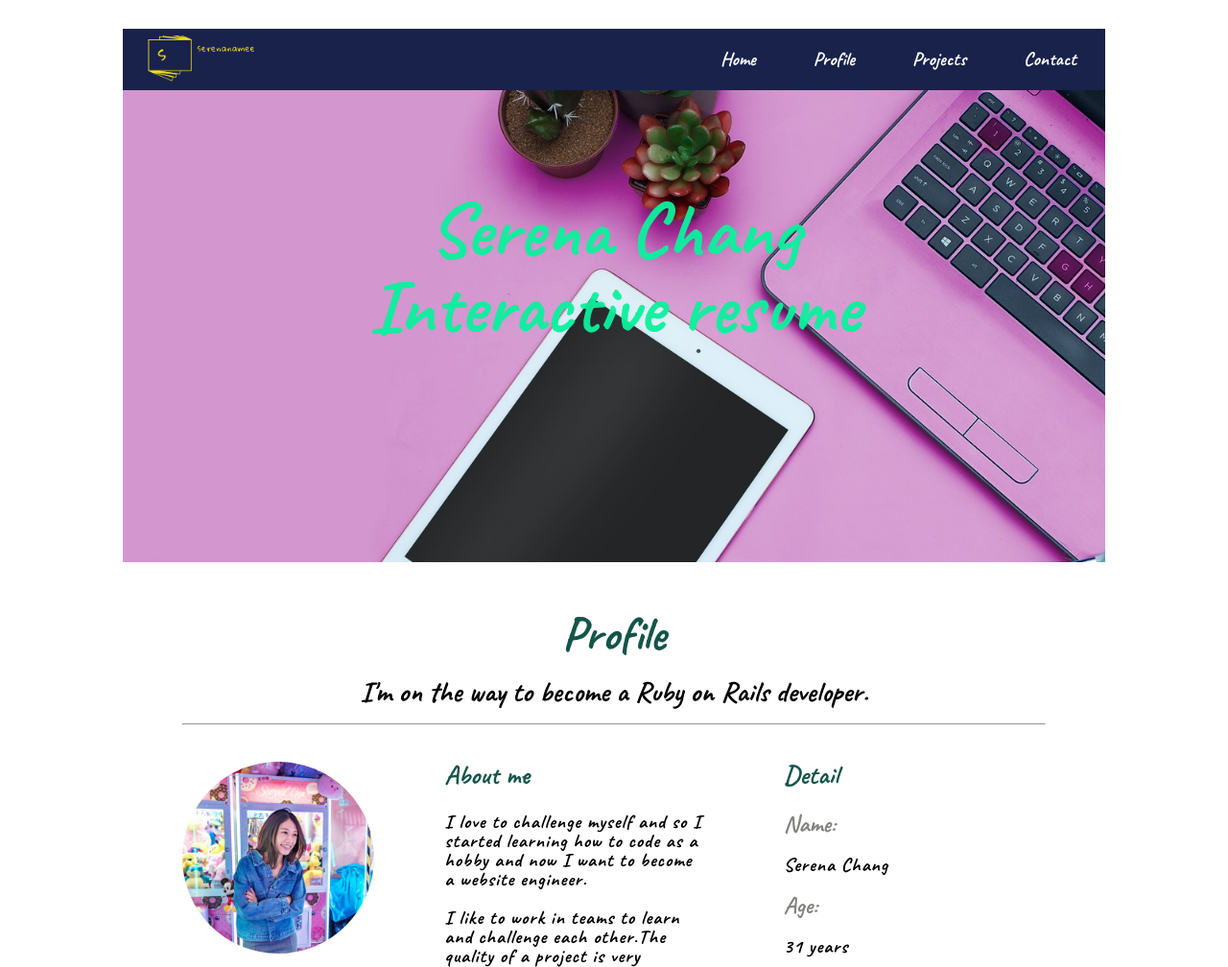
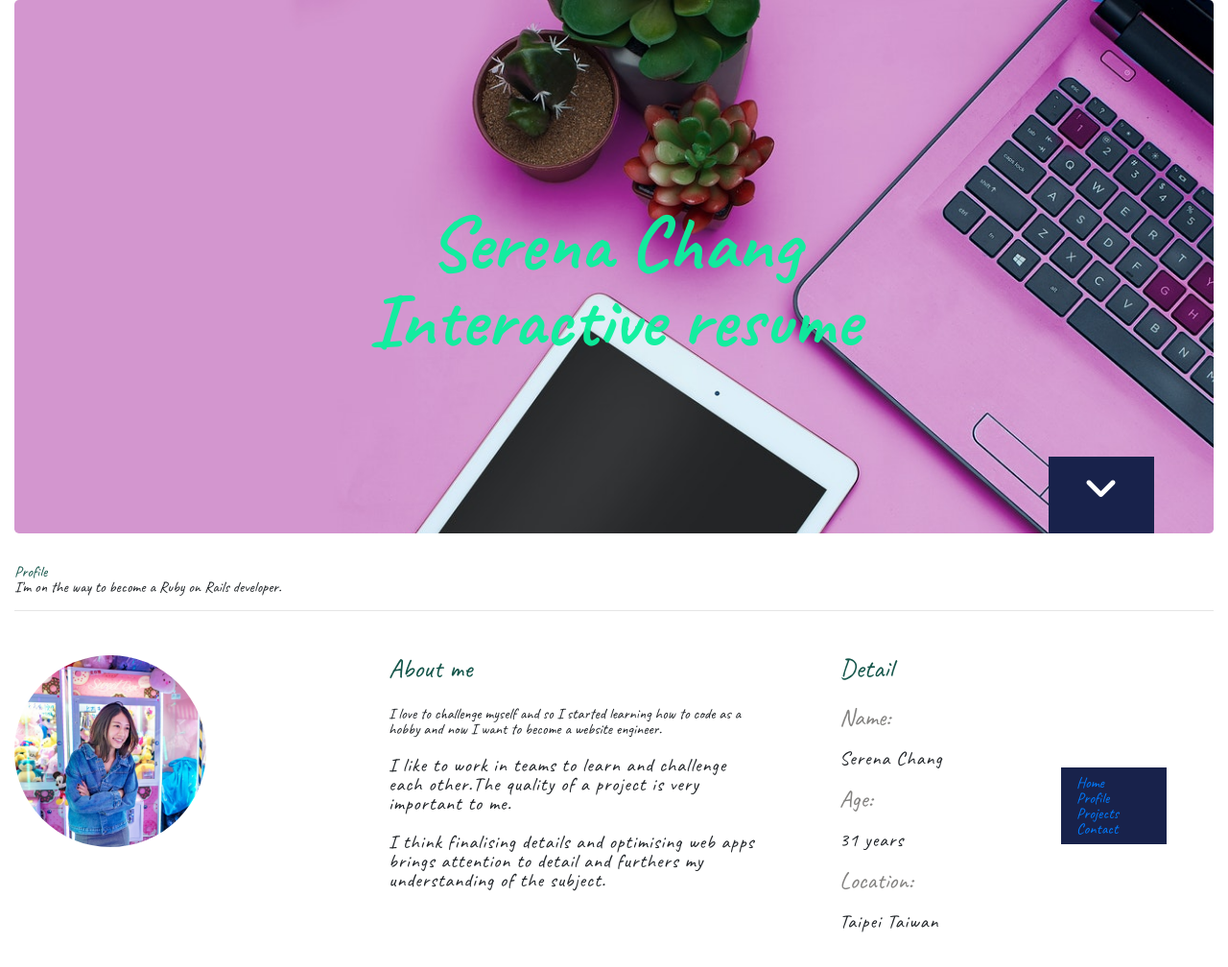
Before and after one commit to serenanamee/mywebsite, a plain HTML site: page index.html in a window 1280 px wide. Shown: the top 1008 px of the page at 96% size. Drawn offline with nearby package versions, Linux system fonts and the light colour scheme.

Commit message:
first commit

```diff
--- a/index.html
+++ b/index.html
@@ -3,28 +3,50 @@
   <head>
     <meta charset="UTF-8" />
     <meta name="viewport" content="width=device-width, initial-scale=1.0" />
+    <link rel="stylesheet" href="https://stackpath.bootstrapcdn.com/bootstrap/4.5.2/css/bootstrap.min.css" integrity="sha384-JcKb8q3iqJ61gNV9KGb8thSsNjpSL0n8PARn9HuZOnIxN0hoP+VmmDGMN5t9UJ0Z" crossorigin="anonymous">
     <link rel="stylesheet" href="style.css" />
-    <link
-      href="https://fonts.googleapis.com/css2?family=Caveat:wght@700&display=swap"
-      rel="stylesheet"
-    />
+<link href="https://fonts.googleapis.com/css2?family=Caveat:wght@400;700&display=swap" rel="stylesheet">
 
-    <title>SerenaLand</title>
+    <script src="https://kit.fontawesome.com/07945c2b29.js" crossorigin="anonymous"></script>
+    <title>Serena</title>
   </head>
   <body>
-    <div class="wrap">
-      <div class="header">
+    <div class="container-fluid">
         <div class="jumbotron">
           <h2>
             Serena Chang <br />
             Interactive resume
           </h2>
+          <a href="#introduction" class="scroll-down">
+            <span>
+              <i class="fas fa-angle-down" ></i>
+           </span>
+          </a>
         </div>
+        <nav class="navbar" >
+            <div class="navbar-header">
+              <button type="button" class="navbar-toggle" data-toggle="collapse" data-target=".navbar-ex1-collapse">
+                <span class="sr-only"></span>
+                <span class="icon-bar"></span>
+                <span class="icon-bar"></span>
+                <span class="icon-bar"></span>
+              </button>
+            <div class="navbar-collapse navbar-ex1-collapse collapse">
+              <ul>
+                <li> <a href="#profile">Profile</a></li>
+                <li> <a href="#experience">Experience</a></li>
+                <li> <a href="#projects">Projects</a></li>
+                <li> <a href="#contact">Contact</a></li>
+              </ul>
+            </div>
+        </nav>
+
+
+
+
+
+
         <div class="navbar">
-          <img src="img/logo.png" alt="logo圖片" height="50px" width="150px" />
-          <h1>
-            <a href="#">serenanamee</a>
-          </h1>
           <ul class="topmenu">
             <li><a href="">Home</a></li>
             <li><a href="">Profile</a></li>
@@ -32,9 +54,7 @@
             <li><a href="">Contact</a></li>
           </ul>
         </div>
-      </div>
-      <div class="container">
-        <div class="profile">
+        <div id="introduction">
           <h3 class="color">Profile</h3>
           <p>I'm on the way to become a Ruby on Rails developer.</p>
           <hr />
@@ -45,7 +65,7 @@
           </div>
           <div class="intro">
             <h4 class="color">About me</h4>
-            <p>
+
               I love to challenge myself and so I started learning how to code
               as a hobby and now I want to become a website engineer.
             </p>
@@ -68,7 +88,6 @@
             <p>Taipei Taiwan</p>
           </div>
         </div>
-      </div>
       <div class="project">
         <h3 class="color">Projects</h3>
       </div>
@@ -76,5 +95,9 @@
         <h3 class="color">Contact</h3>
       </div>
     </div>
+
+    <script src="https://code.jquery.com/jquery-3.5.1.slim.min.js" integrity="sha384-DfXdz2htPH0lsSSs5nCTpuj/zy4C+OGpamoFVy38MVBnE+IbbVYUew+OrCXaRkfj" crossorigin="anonymous"></script>
+    <script src="https://cdn.jsdelivr.net/npm/popper.js@1.16.1/dist/umd/popper.min.js" integrity="sha384-9/reFTGAW83EW2RDu2S0VKaIzap3H66lZH81PoYlFhbGU+6BZp6G7niu735Sk7lN" crossorigin="anonymous"></script>
+    <script src="https://stackpath.bootstrapcdn.com/bootstrap/4.5.2/js/bootstrap.min.js" integrity="sha384-B4gt1jrGC7Jh4AgTPSdUtOBvfO8shuf57BaghqFfPlYxofvL8/KUEfYiJOMMV+rV" crossorigin="anonymous"></script>
   </body>
 </html>
--- a/style.css
+++ b/style.css
@@ -131,12 +131,7 @@ table {
 body {
   font-family: "Caveat", cursive;
 }
-.wrap {
-  width: 1024px;
-  margin: 30px auto;
-  position: relative;
-  text-align: center;
-}
+
 
 .jumbotron {
   position: relative;
@@ -145,50 +140,55 @@ body {
   height: 556px;
 }
 .jumbotron h2 {
-  padding-top: 170px;
+  padding-top: 150px;
   text-align: center;
   font-size: 80px;
   font-weight: 800;
   color: #0bf09cf3;
 }
 
+.jumbotron .scroll-down {
+    height: 80px;
+    width: 110px;
+    display: block;
+    position: absolute;
+    bottom: 0px;
+    right: 5%;
+    background-color: #18224b;
+    text-align: center;
+}
+.jumbotron .scroll-down i {
+    color: #FFFFFF;
+    font-size: 40px;
+    padding-top: 20px;
+    animation: jump 1.5s infinite;
+}
+
+@keyframes jump {
+    0% {
+        transform: translate(0px, 0px);
+    }
+    50% {
+        transform: translate(0px, -9px);
+    }
+    100% {
+        transform: translate(0px, 0px);
+    }
+}
+
 .navbar {
   background-color: #18224b;
   position: absolute;
-  top: 0;
-  left: 0;
-  display: flex;
-  width: 1024px;
-  justify-content: space-between;
-}
-.navbar img {
-  padding: 7px;
-}
-.navbar h1 a {
-  display: block;
-  text-indent: 101%;
-  overflow: hidden;
-  white-space: nowrap;
-  margin-left: 10px;
+  top: 100%;
+  right:5%;
+  width: 110px;
+  z-index: 3;
 }
 
-.topmenu {
-  display: flex;
-  justify-content: space-between;
-  align-items: center;
-}
 
-.topmenu li {
-  padding-right: 30px;
-  padding-left: 30px;
-  font-size: 20px;
-}
 
-.topmenu li a {
-  text-decoration: none;
-  display: block;
-  color: #fff;
-}
+
+
 
 .topmenu li a:hover {
   color: #00ffa2;
@@ -200,15 +200,15 @@ body {
   margin: 0 auto;
 }
 
-.profile h3,
-.project h3,
-.footer h3 {
+.introduction h3,
+.introduction h3,
+.introduction h3 {
   font-size: 50px;
   padding-bottom: 20px;
   padding-top: 20px;
 }
 
-.profile p {
+.introduction p {
   font-size: 30px;
   padding-bottom: 10px;
 }
```
